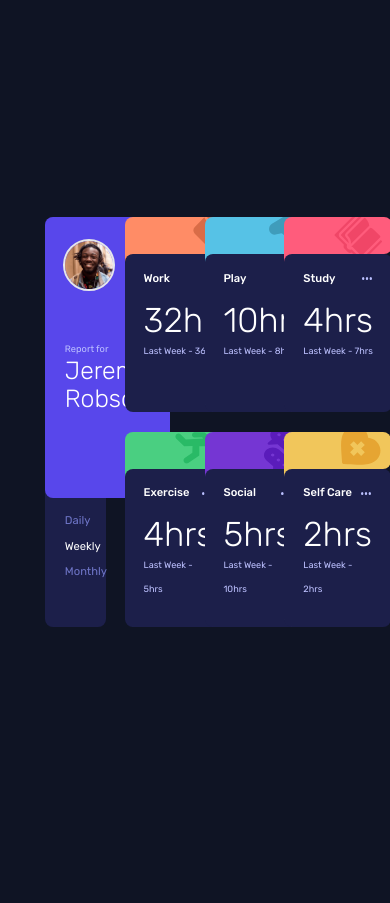
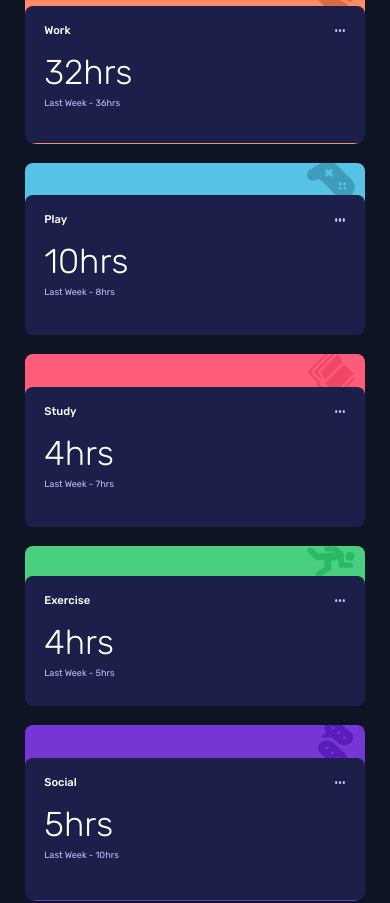
Before and after one commit to pkthunder87/time-tracker, a React (Vite) app: page / in a window 390 px wide. Shown: the top 903 px of the page. Before the commit the page ends 844 px from the top, so only its background shows below. Built offline with nearby package versions, Linux system fonts and the light colour scheme.

Commit message:
Feat: Finish static mobile design for UserBox

```diff
--- a/src/components/AppLayout.jsx
+++ b/src/components/AppLayout.jsx
@@ -3,7 +3,7 @@ import UserBox from './UserBox';
 
 function AppLayout() {
   return (
-    <div className=" grid h-[48.5dvh] w-[77dvw] grid-cols-4 grid-rows-2 gap-[1.2rem] text-white">
+    <div className=" grid gap-[1.2rem] text-white sm:h-[48.5dvh] sm:w-[77dvw] sm:grid-cols-4 sm:grid-rows-2">
       <UserBox />
 
       <TimeBox
--- a/src/components/TimeBox.jsx
+++ b/src/components/TimeBox.jsx
@@ -24,7 +24,7 @@ function TimeBox({
         <div className="-mt-[.4rem] flex items-center justify-between text-[.7rem] font-medium">
           <p>{activity}</p>
           <img
-            className="mr-[.05rem] h-[.2rem] w-[.65rem] cursor-pointer hover:brightness-150 "
+            className="mr-[.05rem] h-[.2rem] w-[.65rem] cursor-pointer hover:brightness-150"
             src="./icon-ellipsis.svg"
             alt="suitcase"
           />
--- a/src/components/UserBox.jsx
+++ b/src/components/UserBox.jsx
@@ -1,21 +1,21 @@
 function UserBox() {
   return (
-    <div className="row-span-2 grid h-full grid-rows-[68.5%_31.5%] rounded-lg bg-neutral-dark-blue ">
-      <div className="grid grid-rows-[43%_57%] rounded-lg bg-primary-blue p-5">
-        <div className="-ml-[.13rem] mt-[.1rem] h-[3.25rem] w-[3.25rem] rounded-full border-2">
+    <div className="grid h-[12rem] w-[87dvw] grid-rows-[64%_36%]  rounded-xl bg-neutral-dark-blue  sm:row-span-2 sm:h-full sm:w-full sm:grid-rows-[68.5%_31.5%] sm:rounded-lg ">
+      <div className="flex items-center gap-4  rounded-xl bg-primary-blue  p-7 sm:grid sm:grid-rows-[43%_57%] sm:items-baseline sm:gap-0 sm:rounded-lg sm:p-5">
+        <div className="h-[4.2rem] w-[4.2rem] rounded-full border-[3px] sm:-ml-[.13rem] sm:mt-[.1rem] sm:h-[3.25rem] sm:w-[3.25rem] sm:border-2">
           <img className="" src="./image-jeremy.png" alt="Profile image" />
         </div>
         <div>
-          <p className="text-[.58rem] leading-4 text-neutral-pale-blue">
+          <p className="text-[.9rem] leading-6 text-neutral-pale-blue sm:text-[.58rem] sm:leading-4">
             Report for
           </p>
-          <p className=" text-[1.55rem] font-light leading-[1.8rem]">
+          <p className=" text-[1.5rem] font-light leading-[1.8rem] sm:text-[1.55rem]">
             Jeremy Robson
           </p>
         </div>
       </div>
-      <div className="flex flex-col gap-[.6rem] rounded-b-lg p-5 text-[.7rem] leading-4 text-neutral-desaturated-blue">
-        <p className="-mt-[.3rem] cursor-pointer hover:text-white">Daily</p>
+      <div className="ml-2 flex justify-between rounded-b-lg p-7 pr-5 text-lg leading-4 text-neutral-desaturated-blue sm:ml-0 sm:flex-col sm:justify-normal sm:gap-[.6rem] sm:p-5 sm:text-[.7rem]">
+        <p className="cursor-pointer hover:text-white sm:-mt-[.3rem]">Daily</p>
         <p className="cursor-pointer text-white">Weekly</p>
         <p className="cursor-pointer hover:text-white">Monthly</p>
       </div>
```
